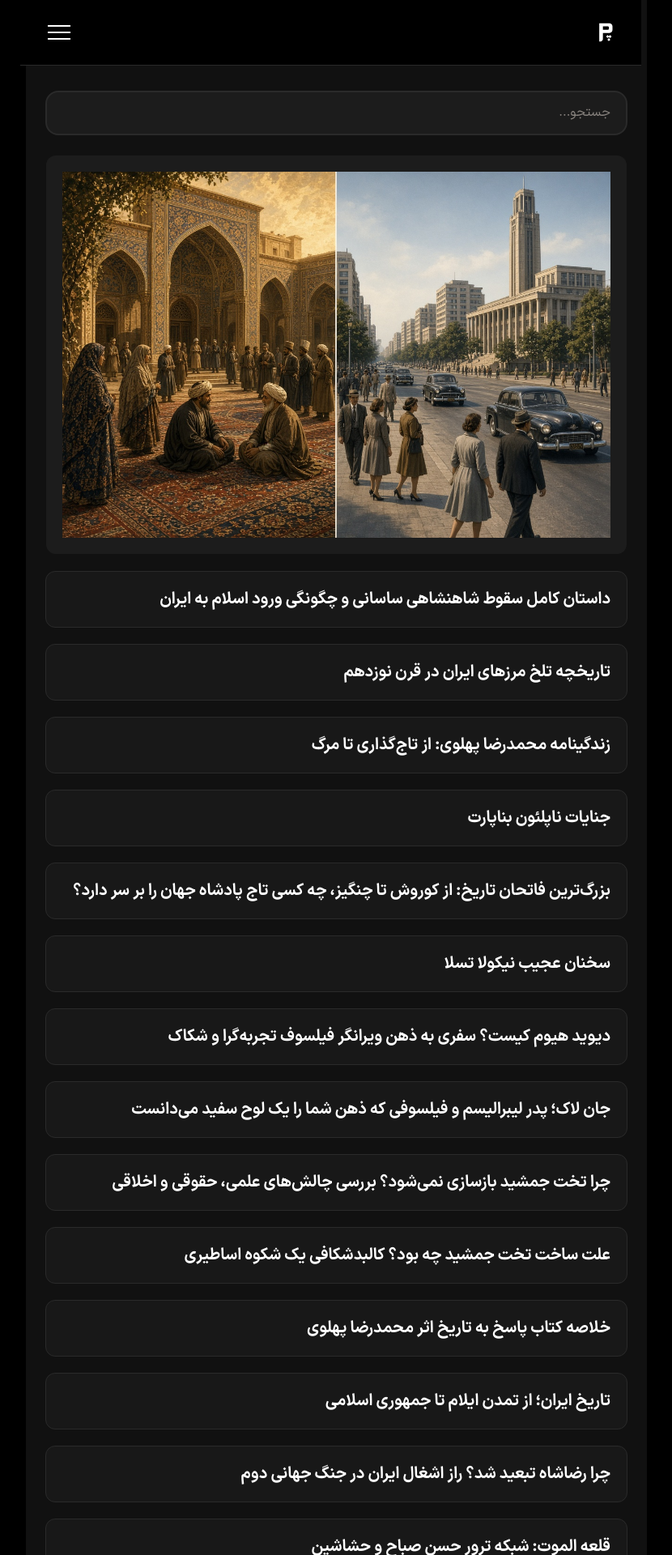
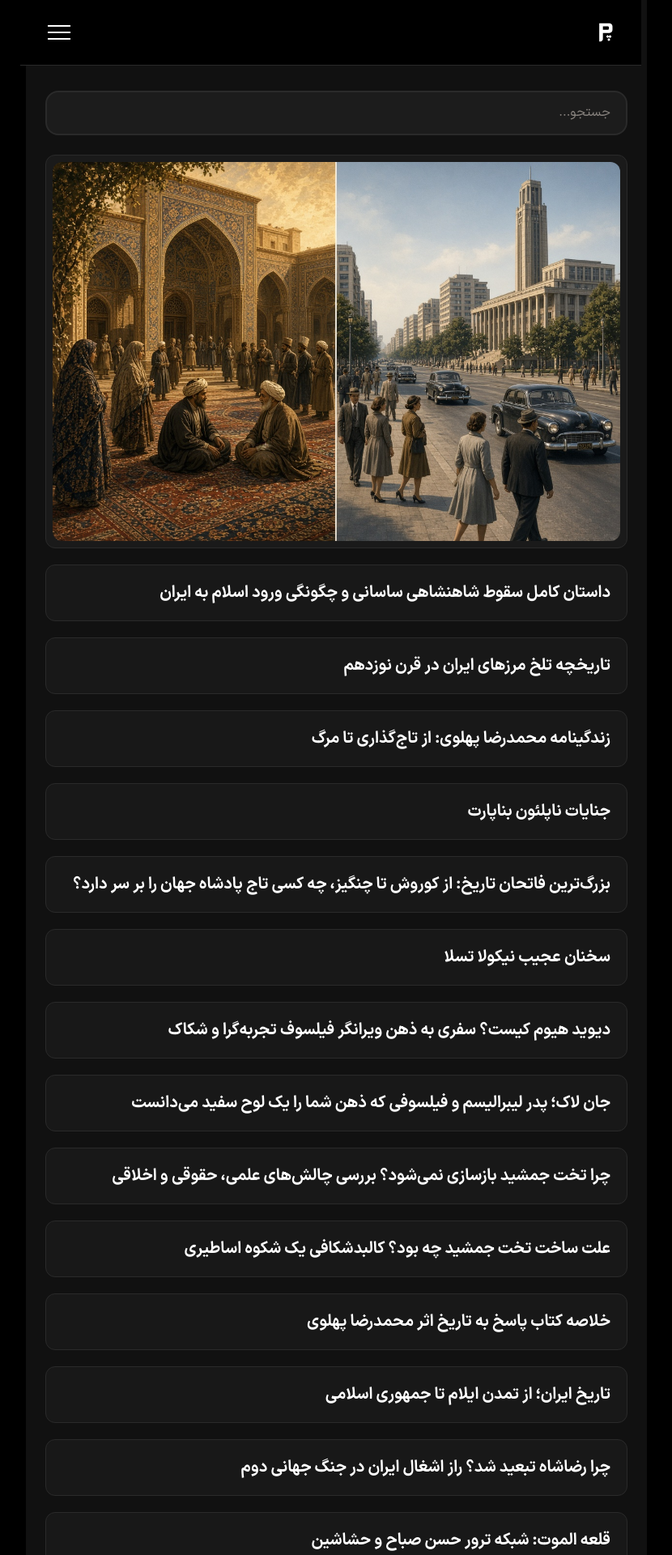
Before and after one commit to darkblog/darkblog.github.io, a Jekyll site: the page built from test.html, in a window 1280 px wide. Shown: the top 1920 px of the page at 81% size, without its empty margins (217-1047 px from the left). Built offline with Jekyll 4.4.1, drawn with Linux system fonts in a browser that asks for light colours.

Commit message:
Modify styles for first child in posts list
Updated styles for the first child in posts list to enhance appearance.

```diff
--- a/test.html
+++ b/test.html
@@ -157,9 +157,10 @@ html:has(#menu-toggle:checked), html.nav-open { overflow: hidden; }
 .posts-list li:hover::before, .posts-list li:focus-within::before { opacity: 1; transform: translateY(-50%) scaleY(1); }
 .posts-list li a { text-decoration: none; color: var(--text); display: flex; align-items: center; font-size: 1.25rem; font-weight: 700; line-height: 1.4; min-height: 48px; padding: 1.25rem; width: 100%; border-radius: inherit; transition: color var(--dur); }
 .posts-list li:hover a, .posts-list li:focus-within a { color: var(--accent); }
-.posts-list li:first-child { background-color: transparent; border-color: transparent; box-shadow: none; padding: 0; }
-.posts-list li:first-child:hover { background-color: transparent; border-color: transparent; box-shadow: none; }
+.posts-list li:first-child { background-color: var(--bg-hero); padding: 0.5rem; }
+.posts-list li:first-child:hover { background-color: var(--bg-hero-h); }
 .posts-list li:first-child::before { display: none; }
+.posts-list li:first-child a { padding: 0; }
 .post-card-image { display: block; padding: 0; overflow: hidden; border-radius: var(--r-sm); background-color: var(--bg-elev); width: 100%; }
 .post-card-image img { width: 100%; height: auto; aspect-ratio: 3 / 2; object-fit: cover; display: block; }
 .post-card-image--fallback img { object-fit: contain; }
```
